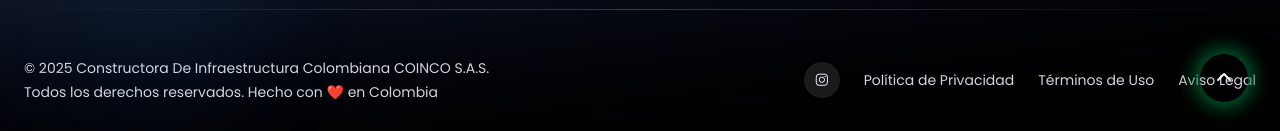
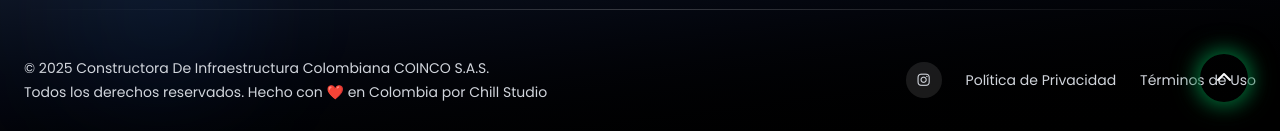
Before and after one commit to chillstudiodevco/Coincoweb, a Next.js app: page / in a window 1280 px wide. Shown: the part 6088-6219 px from the top of the page. Built offline with nearby package versions, Linux system fonts and the light colour scheme.

Commit message:
feat: add privacy policy and terms of use links to footer

```diff
--- a/src/components/Footer.tsx
+++ b/src/components/Footer.tsx
@@ -21,7 +21,7 @@ export default function Footer() {
   <div className="py-8 flex flex-col md:flex-row justify-between items-center space-y-4 md:space-y-0">
           <div className="text-gray-300 text-sm text-center md:text-left">
             <p>© 2025 Constructora De Infraestructura Colombiana COINCO S.A.S.</p>
-            <p className="mt-1">Todos los derechos reservados. Hecho con ❤️ en Colombia</p>
+            <p className="mt-1">Todos los derechos reservados. Hecho con ❤️ en Colombia por Chill Studio</p>
           </div>
           <div className="flex items-center space-x-6 text-sm">
             <div className="flex space-x-4">
@@ -37,9 +37,8 @@ export default function Footer() {
                 </a>
               ))}
             </div>
-            <a href="#" className="text-gray-300 hover:text-coinco-green transition-colors duration-300 cursor-pointer">Política de Privacidad</a>
-            <a href="#" className="text-gray-300 hover:text-coinco-green transition-colors duration-300 cursor-pointer">Términos de Uso</a>
-            <a href="#" className="text-gray-300 hover:text-coinco-green transition-colors duration-300 cursor-pointer">Aviso Legal</a>
+            <a href="POLÍTICA DE TRATAMIENTO DE DATOS PERSONALES COINCO SAS V1.pdf" className="text-gray-300 hover:text-coinco-green transition-colors duration-300 cursor-pointer">Política de Privacidad</a>
+            <a href="Terminos y Condiciones Sitio Web Coinco V1.pdf" className="text-gray-300 hover:text-coinco-green transition-colors duration-300 cursor-pointer">Términos de Uso</a>
           </div>
         </div>
 
```
Also changed, not shown: 2 other files (tests, documents, lock files or other folders).
